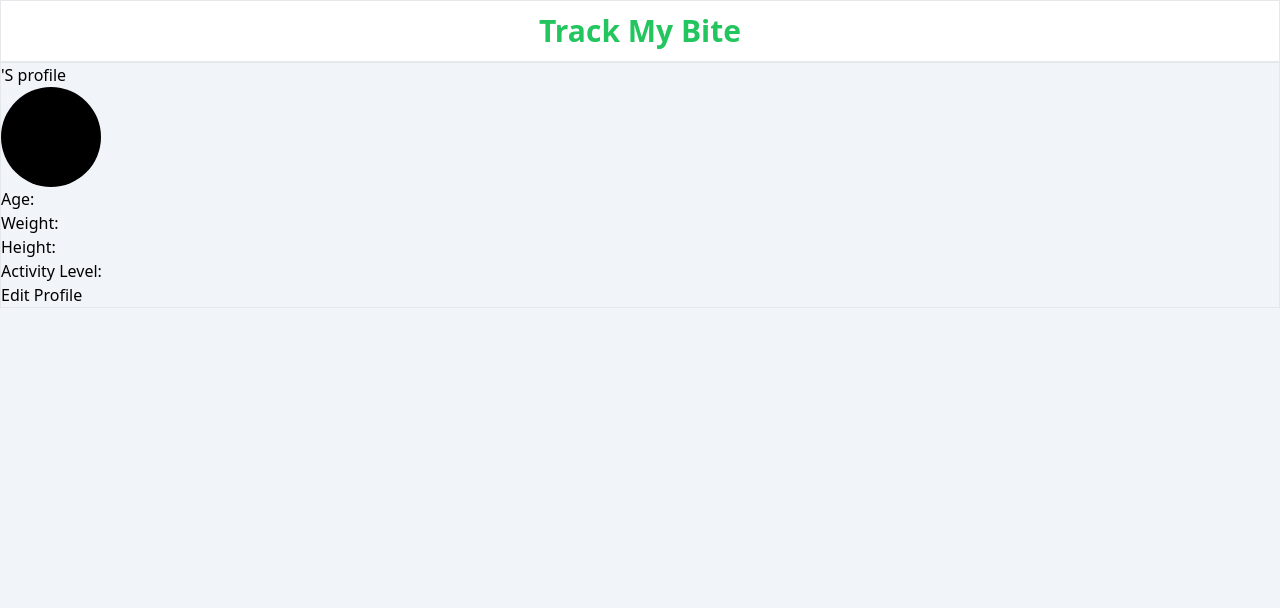
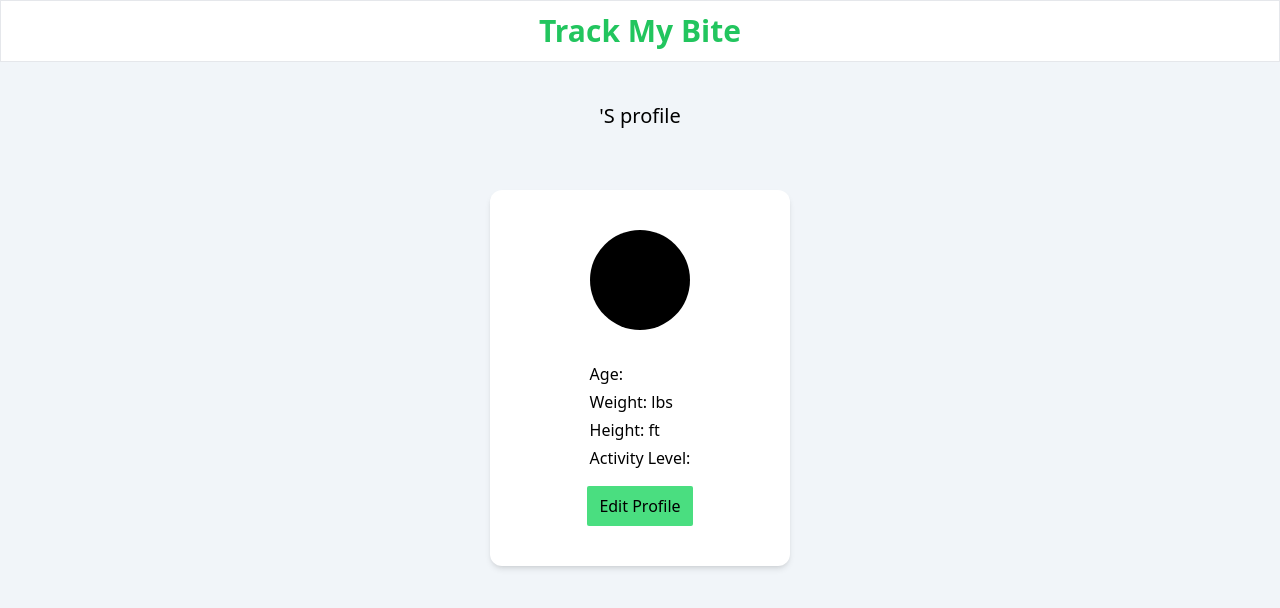
Before and after one commit to Jesusborjas006/TrackMyBite, a React (Vite) app: page /profile/1 in a window 1280 px wide. Shown: the top 608 px of the page. Built offline with nearby package versions, Linux system fonts and the light colour scheme.

Commit message:
Add styling to profile page

```diff
--- a/src/pages/Profile.tsx
+++ b/src/pages/Profile.tsx
@@ -13,22 +13,29 @@ interface ProfileProps {
 const Profile = ({ userInfo }: ProfileProps) => {
   const { age, weight, height, activityLevel } = userInfo;
   return (
-    <section className="border ">
-      <h3>
+    <section className="flex justify-center relative">
+      <h3 className="absolute text-xl top-10">
         <span className="capitalize">{userInfo.user}'s</span> profile
       </h3>
-      <div className="w-[100px] h-[100px] bg-black rounded-full flex items-center justify-center">
+      <div className="bg-white p-10 min-w-[300px] mt-32 flex flex-col items-center shadow-md rounded-xl">
+        <div className="w-[100px] h-[100px] bg-black rounded-full flex items-center justify-center mb-8">
           <p className="text-red-500 capitalize text-5xl">
             {userInfo.user.split("")[0]}
           </p>
         </div>
-      <ul>
+        <ul className="space-y-1">
           <li>Age: {age}</li>
-        <li>Weight: {weight} </li>
-        <li>Height: {height}</li>
+          <li>Weight: {weight} lbs</li>
+          <li>Height: {height} ft</li>
           <li>Activity Level: {activityLevel}</li>
         </ul>
-      <Link to="/edit/user">Edit Profile</Link>
+        <Link
+          className="bg-green-400 py-2 px-3 rounded-sm inline-block mt-4"
+          to="/edit/user"
+        >
+          Edit Profile
+        </Link>
+      </div>
     </section>
   );
 };
```
Lines whose indentation alone changed are shown as unchanged.
